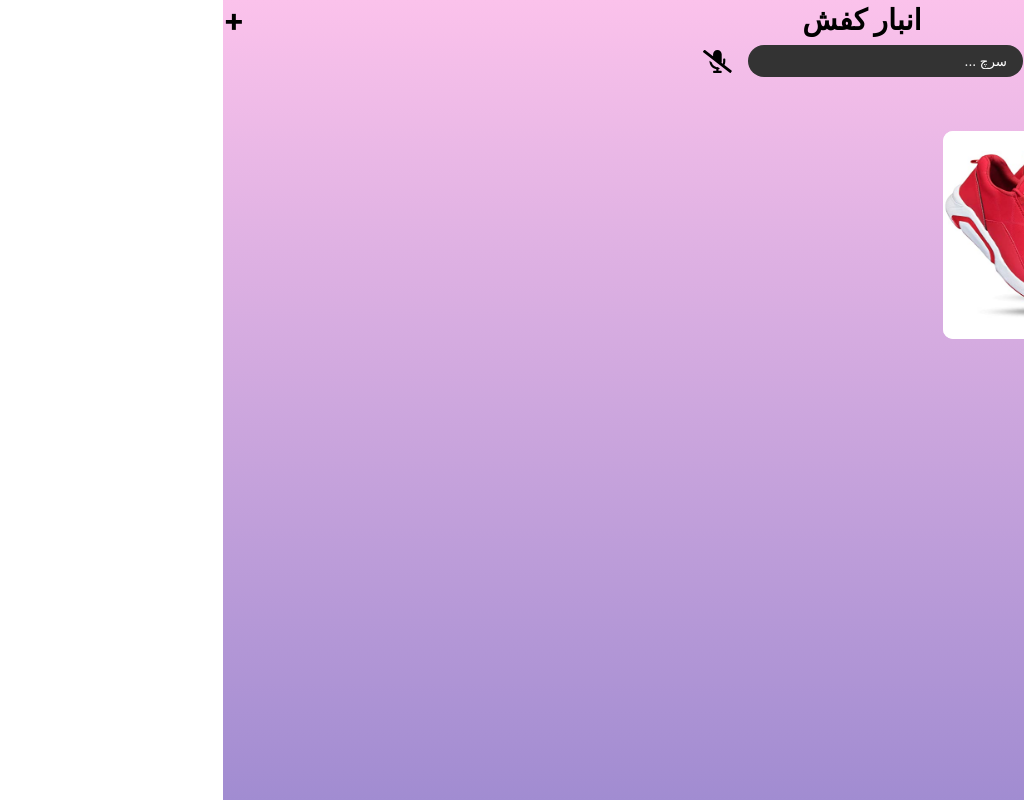
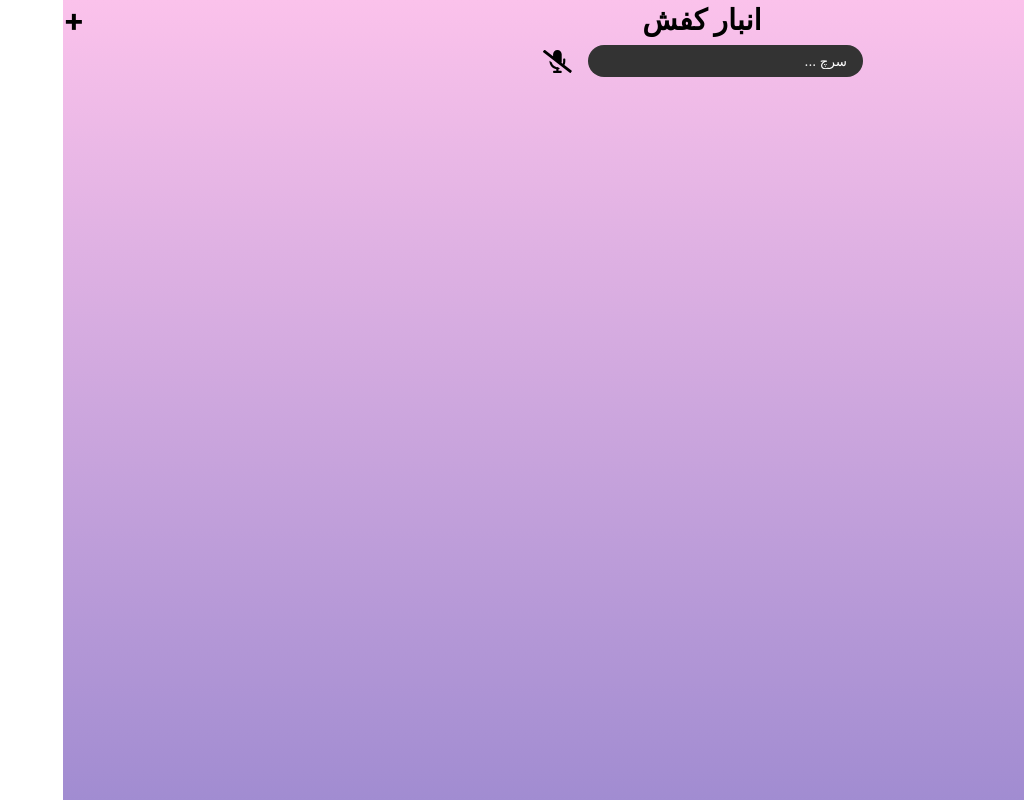
Before and after one commit to reza-talebii/shoe_store, a React (Create React App) app: page / in a window 1280 px wide. Shown: the whole page, without its empty margins (256-1280 px from the left). Built offline with nearby package versions, Linux system fonts and the light colour scheme; a web font is replaced by a local one.

Commit message:
add components to products

```diff
--- a/src/pages/home.jsx
+++ b/src/pages/home.jsx
@@ -9,9 +9,7 @@ const Home = () => {
     <>
       <Navbar />
       <Search />
-      <CardSection>
-        <Card />
-      </CardSection>
+      <CardSection></CardSection>
     </>
   );
 };
--- a/src/pages/products.jsx
+++ b/src/pages/products.jsx
@@ -1,7 +1,14 @@
-import React from "react";
+import Search from "../Components/Search-bar/Search";
+import Card from "../Components/Card/Card";
+import CardSection from "../Components/Card/Card-sections";
 
 const Products = () => {
-  return <div>Products</div>;
+  return (
+    <>
+      <Search />
+      <CardSection></CardSection>
+    </>
+  );
 };
 
 export default Products;
```
